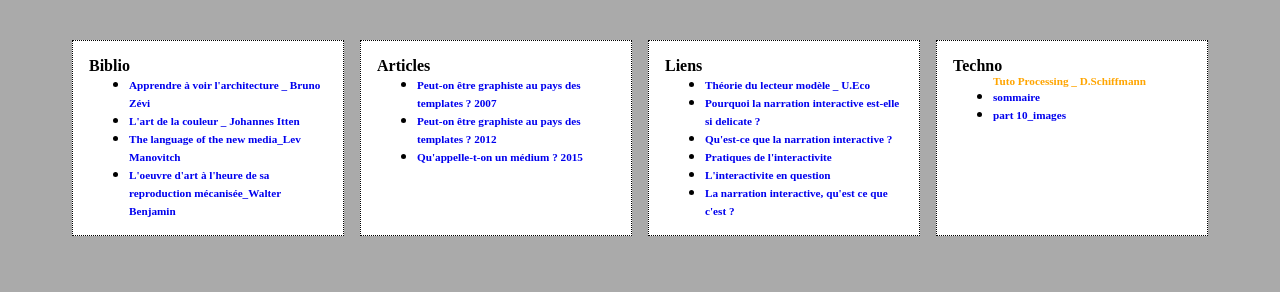
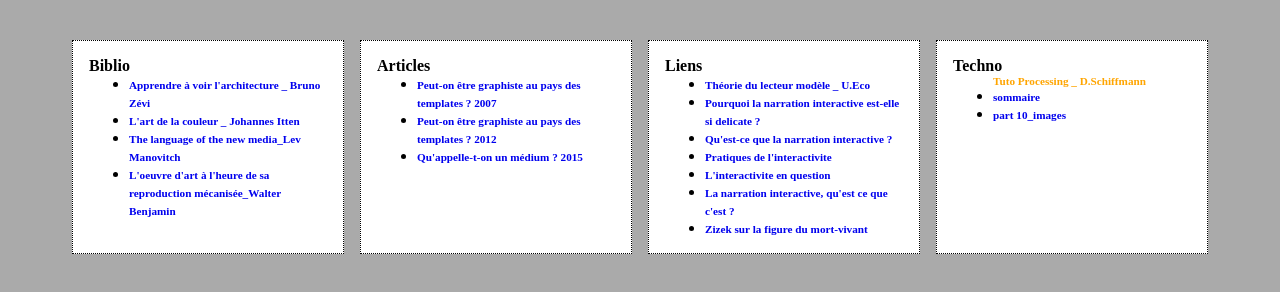
Before and after one commit to eminet666/liens, a plain HTML site: page index.html in a window 1280 px wide. Drawn offline with Linux system fonts and the light colour scheme.

Commit message:
git commit

```diff
--- a/index.html
+++ b/index.html
@@ -57,6 +57,9 @@
 						<li><a href="https://cinemadocumentaire.wordpress.com/2014/09/04/pratiques‐de‐linteractivite‐1/" target="_blank">Pratiques de l'interactivite</a></li>
 						<li><a href="https://cinemadocumentaire.wordpress.com/2012/03/28/webdoc‐focus‐3‐linteractivite‐en‐question/" target="_blank">L'interactivite en question</a></li>
 						<li><a href="http://www.duodaki.com/narration-interactive-vous-allez-comprendre/" target="_blank">La narration interactive, qu'est ce que c'est ?</a></li>
+						<li><a href="https://www.humanite.fr/slavoj-zizek-le-mort-vivant-nouvelle-figure-metaphorique-de-lintellectuel-progressiste-588952" target="_blank">Zizek sur la figure du mort-vivant</a></li>
+
+
 					</ul>
             </div>
 
```
